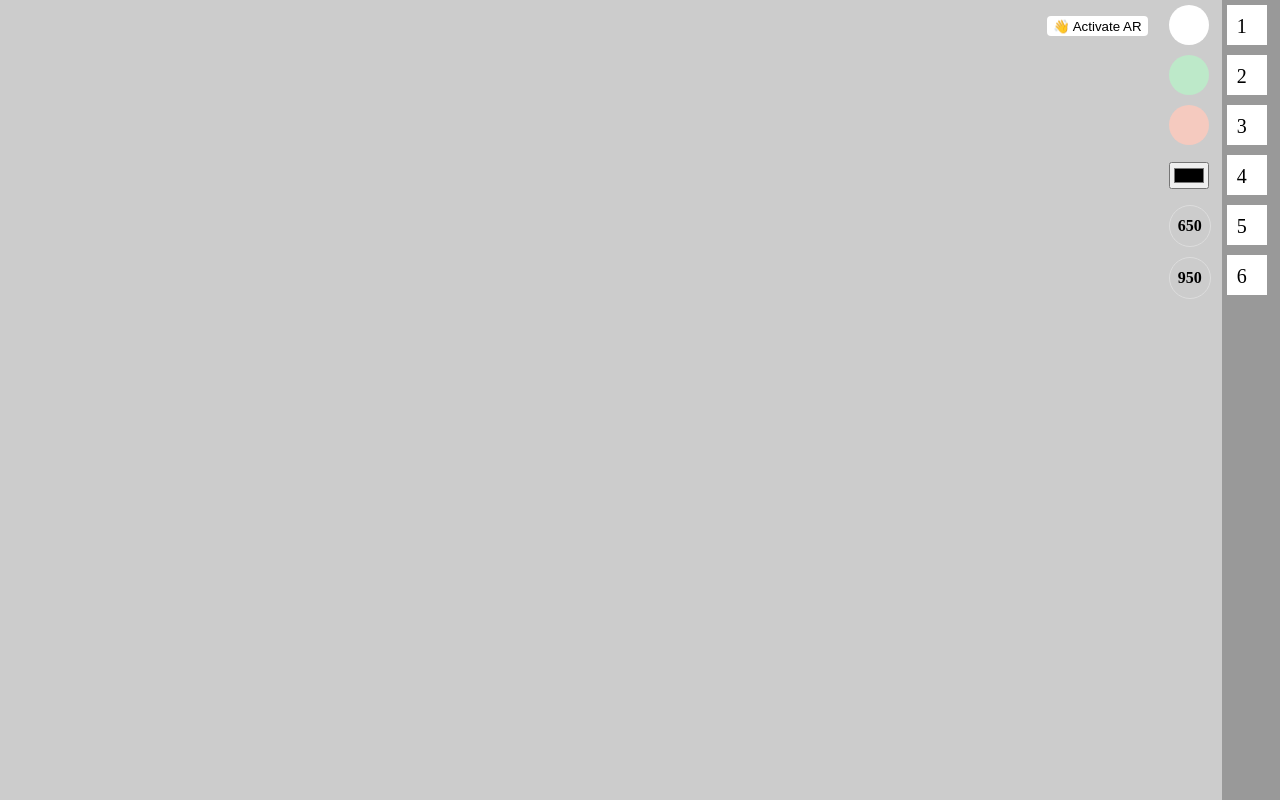
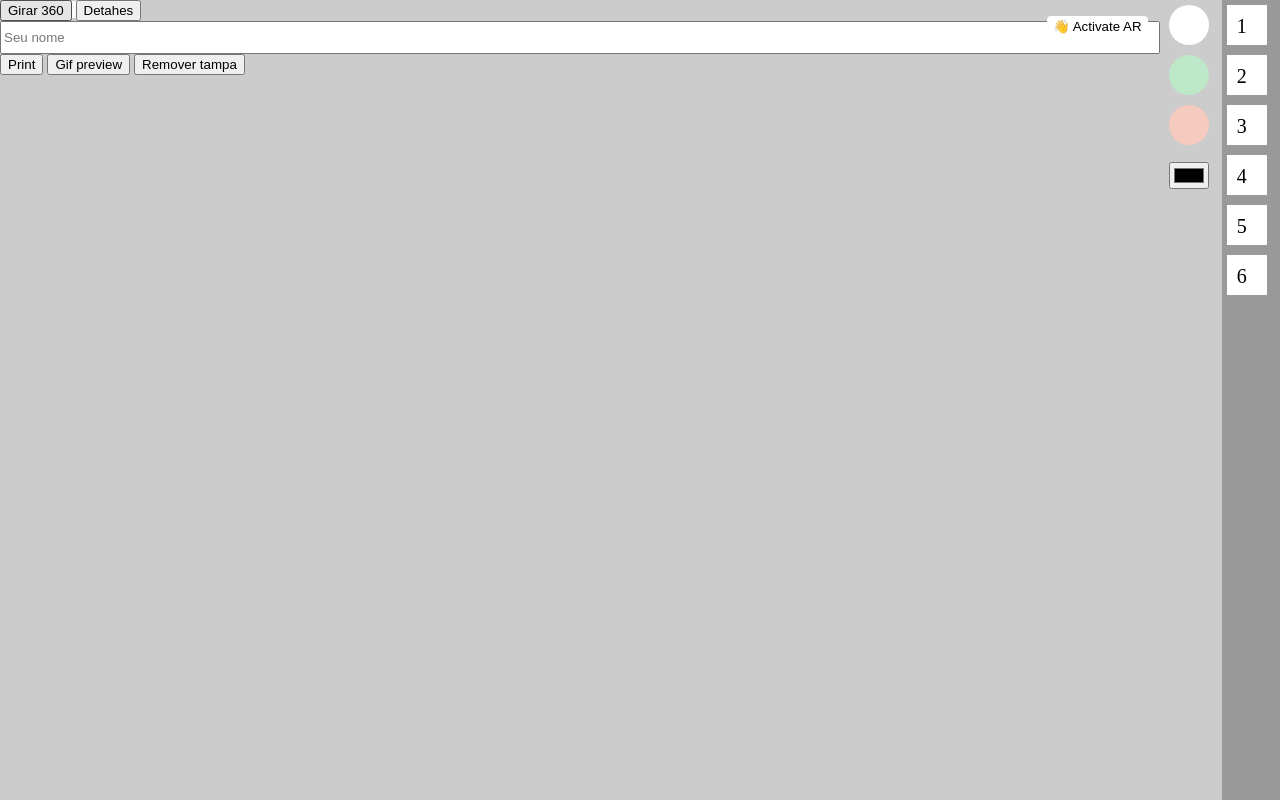
Before and after one commit to lookprintufc/gocase-garrafa-360, a plain HTML site: page index.html in a window 1280 px wide. Drawn offline with Linux system fonts and the light colour scheme; some packages are replaced by stand-ins of ours; a script that the page names is missing.

Commit message:
add buttons

```diff
--- a/index.html
+++ b/index.html
@@ -2,38 +2,38 @@
 <html>
   <head>
     <title>Garrafa 360 - Gocase</title>
-    <meta name="viewport" content="width=device-width, initial-scale=1" />
-    <link rel="stylesheet" href="assets/style.css" />
+    <meta name="viewport" content="width=device-width, initial-scale=1">
+    <link rel="stylesheet" href="assets/style.css">
   </head>
   <body>
     <div class="container">
       <div class="primeira-linha">
         <div id="demo-container" class="demo">
+
           <model-viewer
             id="bottle"
             alt="Gocase"
+            src="garrafa_gocase_completo_finalizado_compactado.glb"
             intensity="1"
-            ar
-            ar-scale="fixed"
+            ar ar-scale="fixed"
             camera-controls
+            touch-action="pan-y"
             shadow-intensity="1"
-            min-camera-orbit="auto 0deg 0deg"
+            min-camera-orbit="0deg 0deg 0deg"
           >
-            <button
-              slot="ar-button"
-              style="
-                background-color: white;
-                border-radius: 4px;
-                border: none;
-                position: absolute;
-                top: 16px;
-                right: 16px;
-                height: 20px;
-              "
-            >
+          <button slot="ar-button" style="background-color: white; border-radius: 4px; border: none; position: absolute; top: 16px; right: 16px; height: 20px; ">
               👋 Activate AR
           </button>
+
+          <button onclick="spin360()">Girar 360</button>
+          <button onclick="details()">Detahes</button>
+
           </model-viewer>
+
+          <input type="text" onkeyup="textoTeste()" id="teste" placeholder="Seu nome" />
+          <button onclick="downloadPrint()">Print</button>
+          <button onclick="generateGif()">Gif preview</button>
+          <button onclick="animar()">Remover tampa</button>
         </div>
       </div>
 
@@ -50,21 +50,9 @@
           class="color-selector pink"
           onclick="colorSelected('#F5CABF')"
         ></div>
-        <div class="color-selector">
-          <input type="color" id="colorPicker" class="color-picker" />
-        </div>
         <div
-          class="bottle-selector"
-          onclick="bottleSelected('garrafa_gocase_650ml.glb')"
-        >
-          650
-        </div>
-
-        <div
-          class="bottle-selector"
-          onclick="bottleSelected('garrafa_gocase_950ml.glb')"
-        >
-          950
+          class="color-selector"
+        ><input type="color" id="colorPicker" class="color-picker">
       </div>
       </div>
 
@@ -89,7 +77,7 @@
         </div>
         <div
           class="estampa-selector red"
-          onclick="createAndApplyTexture('baseColorTexture', 'estampas-compress/mundo_magico-min.png')"
+          onclick="createAndApplyTexture('baseColorTexture', 'estampas-compress/mundo mágico-min.png')"
         >
           4
         </div>
@@ -105,6 +93,7 @@
       >
         6
       </div>
+
       </div>
     </div>
 
```
Lines whose indentation alone changed are shown as unchanged.
